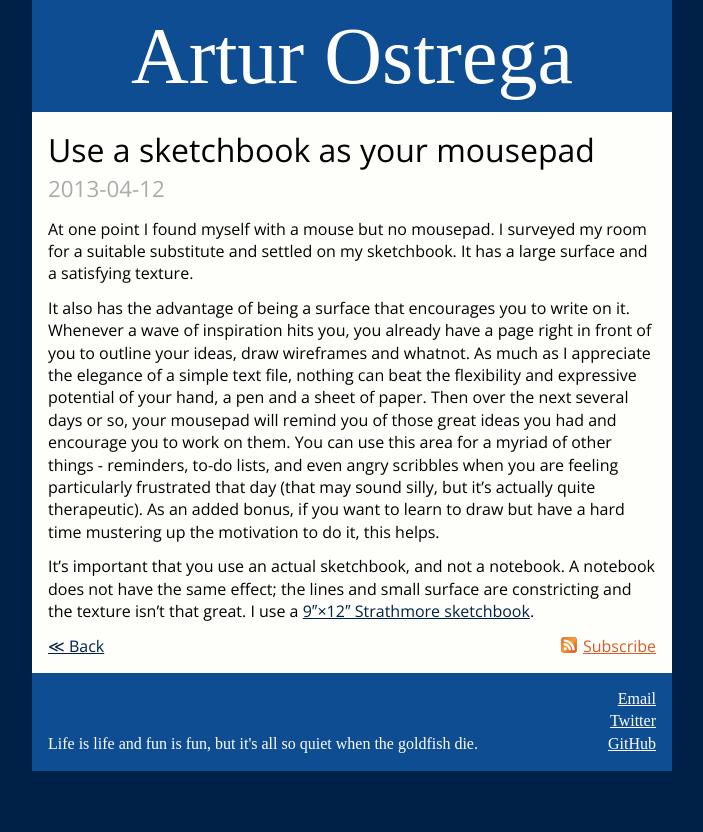
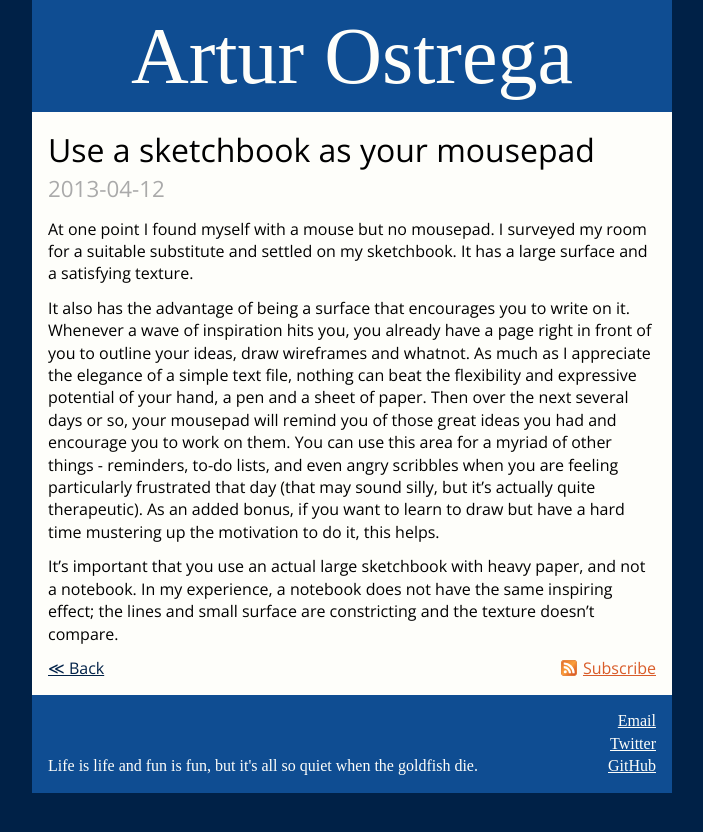
Before and after one commit to aostrega/blog.github.io, a Jekyll site: the page built from _posts/2013-04-12-use-a-sketchbook-as-your-mousepad.md, in a window 1280 px wide. Shown: the top 832 px of the page, without its empty margins (288-991 px from the left). Built offline with Jekyll 4.4.1, drawn with Linux system fonts in a browser that asks for light colours; some web fonts are replaced; Markdown is read by kramdown in place of the engine named in the settings; comment, search, counter and statistics services are not loaded.

Commit message:
clarified sketchbook post

```diff
--- a/_posts/2013-04-12-use-a-sketchbook-as-your-mousepad.md
+++ b/_posts/2013-04-12-use-a-sketchbook-as-your-mousepad.md
@@ -6,4 +6,4 @@ At one point I found myself with a mouse but no mousepad. I surveyed my room for
 
 It also has the advantage of being a surface that encourages you to write on it. Whenever a wave of inspiration hits you, you already have a page right in front of you to outline your ideas, draw wireframes and whatnot. As much as I appreciate the elegance of a simple text file, nothing can beat the flexibility and expressive potential of your hand, a pen and a sheet of paper. Then over the next several days or so, your mousepad will remind you of those great ideas you had and encourage you to work on them. You can use this area for a myriad of other things - reminders, to-do lists, and even angry scribbles when you are feeling particularly frustrated that day (that may sound silly, but it's actually quite therapeutic). As an added bonus, if you want to learn to draw but have a hard time mustering up the motivation to do it, this helps.
 
-It's important that you use an actual sketchbook, and not a notebook. A notebook does not have the same effect; the lines and small surface are constricting and the texture isn't that great. I use a [9″×12″ Strathmore sketchbook](http://www.amazon.com/Strathmore-Series-400-Sketch-Pads/dp/B0027A39PY).
+It's important that you use an actual large sketchbook with heavy paper, and not a notebook. In my experience, a notebook does not have the same inspiring effect; the lines and small surface are constricting and the texture doesn't compare.
```
